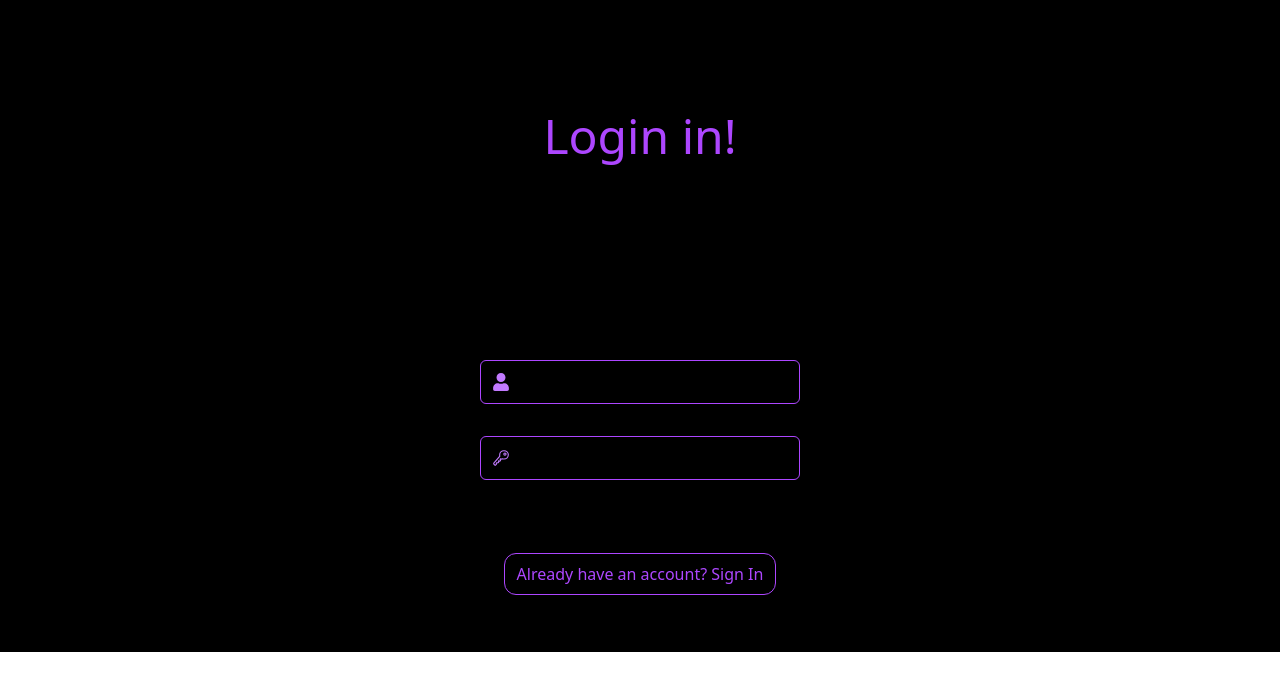
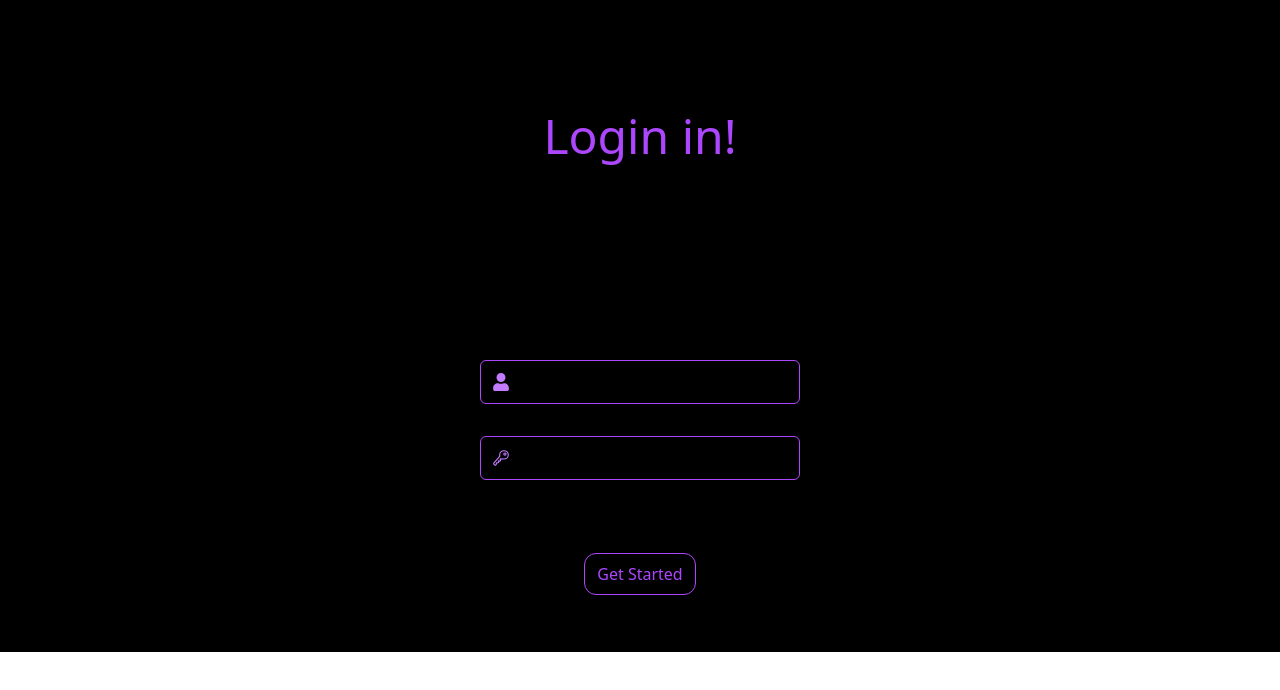
Before and after one commit to Developerfiyin/Ideally, a React (Vite) app: page /signin in a window 1280 px wide. Shown: the top 690 px of the page. Built offline with nearby package versions, Linux system fonts and the light colour scheme.

Commit message:
Updated sign in form

```diff
--- a/src/Components/Signin.jsx
+++ b/src/Components/Signin.jsx
@@ -58,9 +58,9 @@ const Signin = () => {
              <div className='max-w-md mx-auto p-6 border rounded-md justify-center'>
             <button
            onClick={goToSignIn}
-          className="mt-4 text-purple-500 hover:bg-white border py-2 px-3 rounded-xl"
+          className="mt-4 text-purple-500  w-full hover:bg-purple-500 hover:text-black ease-in-out duration-300 border py-2 px-3 rounded-xl"
          >
-          Already have an account? Sign In
+          Get Started
          </button>
         </div>
         </div>
```
